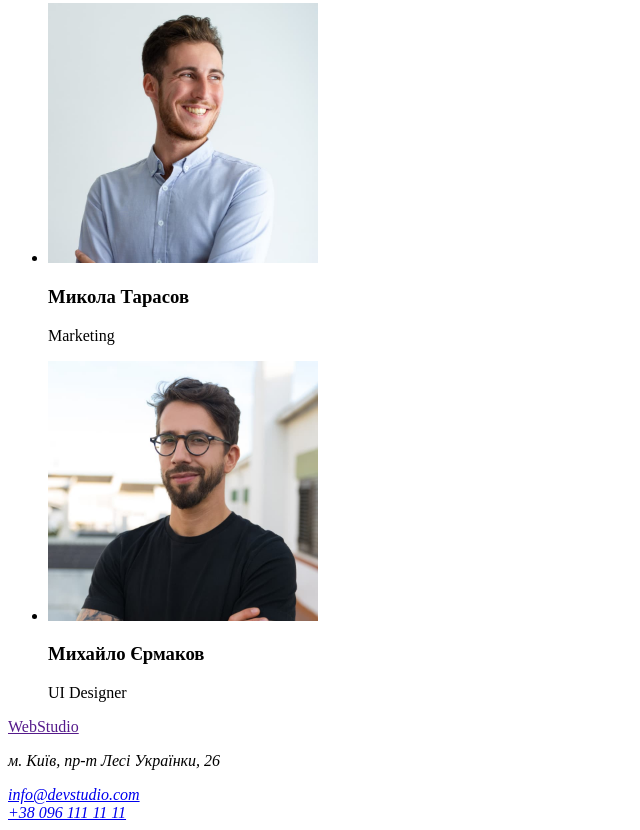
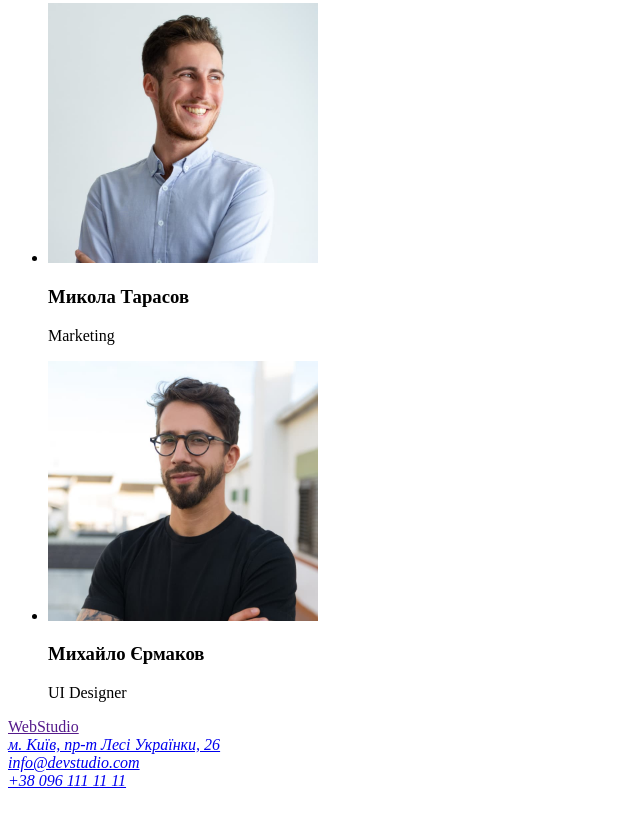
Before and after one commit to Kattyfes/goit-markup-hw-01, a plain HTML site: page index.html in a window 1280 px wide. Shown: the part 2285-3115 px from the top of the page, without its empty margins (0-640 px from the left). After the commit the page ends 3083 px from the top, so only its background shows below. Drawn offline with Linux system fonts and the light colour scheme.

Commit message:
Переходить на карту при натисненні на адресу

```diff
--- a/index.html
+++ b/index.html
@@ -100,7 +100,13 @@
     <footer>
       <a href="">WebStudio</a>
       <address>
-        <p>м. Київ, пр-т Лесі Українки, 26 <br /></p>
+        <a
+          href="https://goo.gl/maps/bpaLY1p8YvYWrzu48"
+          target="_blank"
+          rel="noopener noreferrer nofollow"
+        >
+          м. Київ, пр-т Лесі Українки, 26 <br
+        /></a>
 
         <a href="mailto:info@devstudio.com">info@devstudio.com</a> <br />
         <a href="tel:+380961111111">+38 096 111 11 11</a>
```
